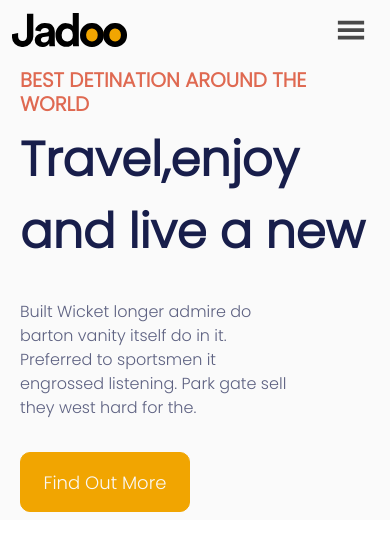
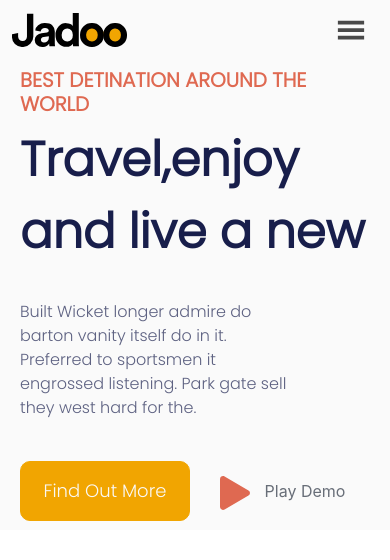
Before and after one commit to DevMohit98/jadoo-website, a React (Create React App) app: page / in a window 390 px wide. Shown: the top 560 px of the page. Built offline with nearby package versions, Linux system fonts and the light colour scheme.

Commit message:
added button

```diff
--- a/src/App.css
+++ b/src/App.css
@@ -70,25 +70,17 @@
   border: 1px solid #f1a501;
 }
 .play-icon {
-  width: 70px;
-  height: 70px;
-  display: inline;
-  color: white;
-  display: inline-block;
+  width: 60px;
+  height: 60px;
+  color: #df6951;
 }
 .play-button {
   width: 170px;
-  height: 70px;
+  height: 60px;
   background: none;
   border: none;
   border-radius: 10px;
-  color: #686d77;
-}
-.play-circle {
-  width: 70px;
-  height: 70px;
-  border-radius: 50%;
-  background-color: #df6951;
+  color: hsl(220, 7%, 44%);
 }
 
 @media screen and (max-width: 576px) {
@@ -98,4 +90,7 @@
   .p-4 {
     padding: 0.5rem !important;
   }
+  .play-button {
+    margin-top: 10px;
+  }
 }
--- a/src/Component/Hero.js
+++ b/src/Component/Hero.js
@@ -1,6 +1,7 @@
 import React from "react";
 import "../App.css";
 import nav from "../Assests/nav.svg";
+import { BsFillPlayFill } from "react-icons/bs";
 const Hero = () => {
   return (
     <section className="bg  p-4  text-sm-start">
@@ -8,8 +9,8 @@ const Hero = () => {
         <div className="d-md-flex">
           <div>
             <h1 className="tag-line">Best detination around the world</h1>
-            <p className="moto  ">Travel,enjoy and live a new</p>
-            <p className="hero-discription py-3">
+            <p className="moto">Travel,enjoy and live a new</p>
+            <p className="hero-discription py-3 ">
               Built Wicket longer admire do barton vanity itself do in it.
               Preferred to sportsmen it engrossed listening. Park gate sell they
               west hard for the.
@@ -17,6 +18,10 @@ const Hero = () => {
             <div classname="d-flex">
               <button type="button" className="hero-button ">
                 Find Out More
+              </button>
+              <button type="button" className="play-button">
+                <BsFillPlayFill className="play-icon  play-circle " />
+                Play Demo
               </button>
             </div>
           </div>
```
